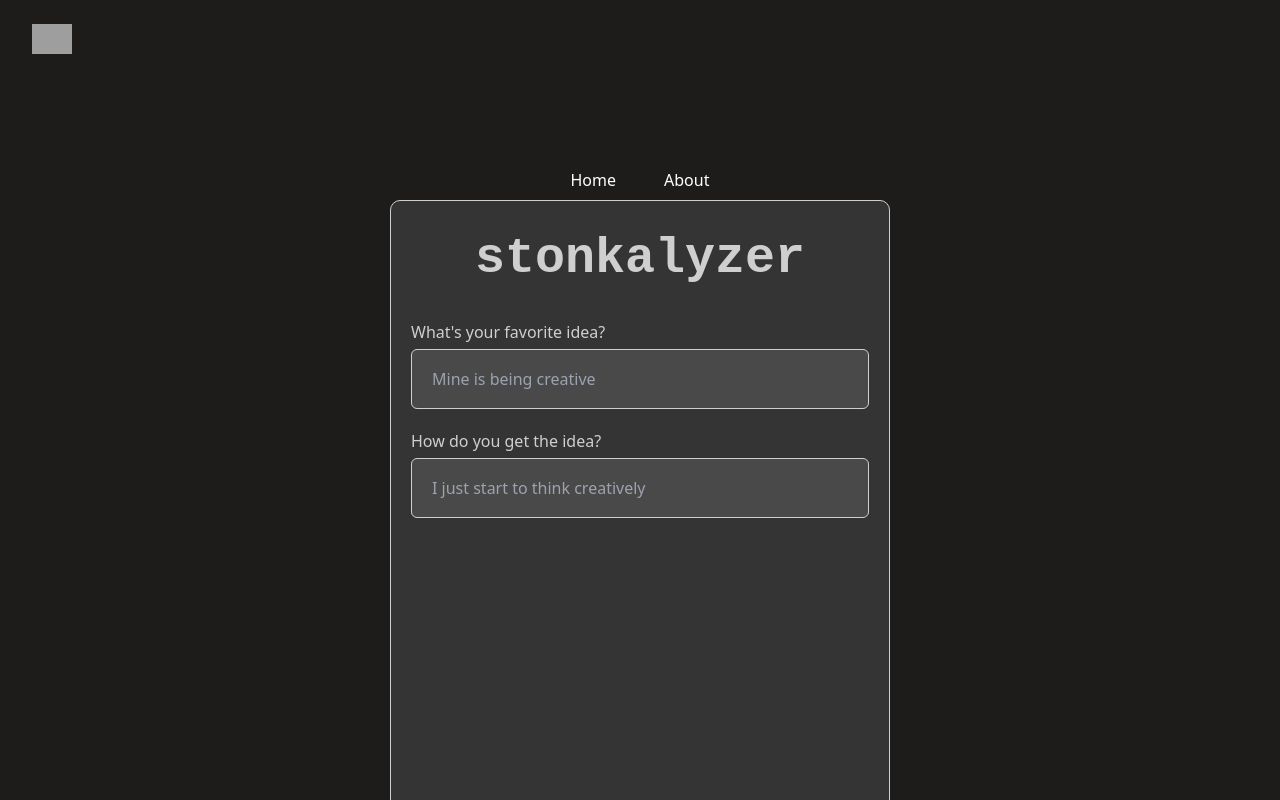
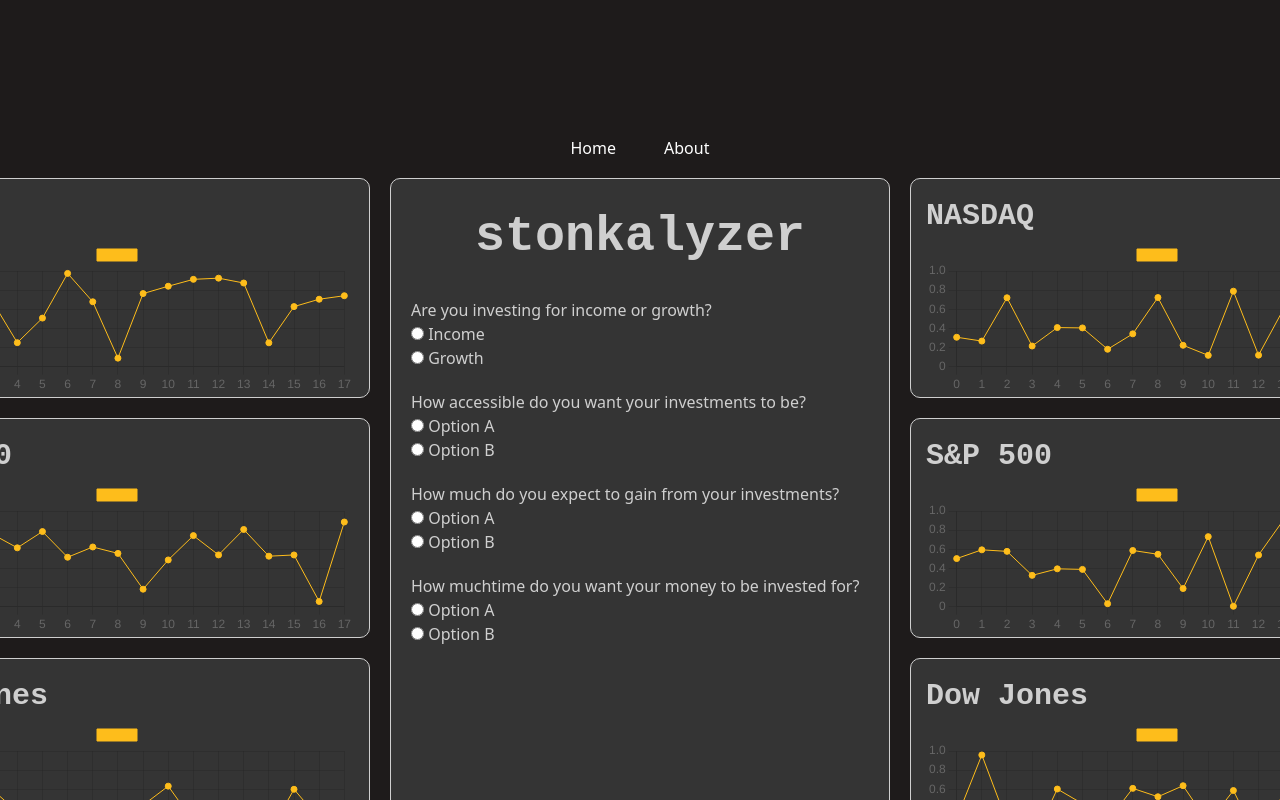
Before and after one commit to MihirSahu/Stonkalyzer, a Next.js app in the folder stonkalyzer/: page /start in a window 1280 px wide. Shown: the top 800 px of the page. Built offline with nearby package versions, Linux system fonts and the light colour scheme; grey boxes are pictures that could not be loaded.

Commit message:
📈Added MiniStock gropus

```diff
--- a/stonkalyzer/src/components/Form.tsx
+++ b/stonkalyzer/src/components/Form.tsx
@@ -10,7 +10,7 @@ const ShortQuestion = (props: {
     <>
       <span>{props.question || "What is your favorite color?"}</span>
       <input
-        placeholder={props.placeholder || "Red"}
+        placeholder={props.placeholder || ""}
         style={{
           display: "block",
           borderRadius: 6,
@@ -32,20 +32,61 @@ const ShortQuestion = (props: {
   );
 };
 
+const MCQuestion = (props: {
+  question?: string;
+  options?: string[];
+  qid: number;
+  onChange: (str: string, index: number) => void;
+}) => {
+  const getRadios = () => {
+    const arr: JSX.Element[] = [];
+    props.options?.forEach((o) => {
+      arr.push(
+        <p>
+          <input type="radio" name={`${props.qid}`} />
+          {` ${o}`}
+        </p>
+      );
+    });
+    return arr;
+  };
+  return (
+    <div style={{ marginBottom: 20 }}>
+      <span>{props.question || "What is your favorite color?"}</span>
+      <br />
+      {getRadios()}
+    </div>
+  );
+};
+
 const Form = () => {
   type questioninfo = {
     question?: string;
     placeholder?: string;
+    qType: "SHORT" | "RADIO";
+    options?: string[];
   };
 
   const questionInfo: questioninfo[] = [
     {
-      question: "What's your favorite idea?",
-      placeholder: "Mine is being creative",
+      qType: "RADIO",
+      question: "Are you investing for income or growth?",
+      options: ["Income", "Growth"],
     },
     {
-      question: "How do you get the idea?",
-      placeholder: "I just start to think creatively",
+      qType: "RADIO",
+      question: "How accessible do you want your investments to be?",
+      options: ["Option A", "Option B"],
+    },
+    {
+      qType: "RADIO",
+      question: "How much do you expect to gain from your investments?",
+      options: ["Option A", "Option B"],
+    },
+    {
+      qType: "RADIO",
+      question: "How muchtime do you want your money to be invested for?",
+      options: ["Option A", "Option B"],
     },
   ];
 
@@ -59,12 +100,15 @@ const Form = () => {
     const questionComponents: JSX.Element[] = [];
     for (let i = 0; i < questionInfo.length; i++) {
       const curQuestionInfo = questionInfo[i];
+      const CurQuestion =
+        curQuestionInfo.qType === "SHORT" ? ShortQuestion : MCQuestion;
       questionComponents.push(
-        <ShortQuestion
+        <CurQuestion
           key={i}
           question={curQuestionInfo.question}
           placeholder={curQuestionInfo.placeholder}
           qid={i}
+          options={curQuestionInfo.options}
           onChange={(str, i) => {
             formData[i] = str;
             setFormData(formData);
@@ -89,6 +133,7 @@ const Form = () => {
         textAlign: "center",
         display: "flex",
         flexDirection: "column",
+        margin: 10,
       }}
     >
       <h1
--- a/stonkalyzer/src/components/Header.tsx
+++ b/stonkalyzer/src/components/Header.tsx
@@ -13,7 +13,7 @@ const Header = () => {
 
   return (
     <>
-      <header className="flex flex-row justify-start mt-8 mx-6">
+      <header className="flex flex-row justify-start mx-6 md:hidden">
         <div className="flex justify-center self-start absolute top-6 left-8">
           <button onClick={() => setNavActive(!navActive)}>
             <Image
--- a/stonkalyzer/src/components/LineChart.tsx
+++ b/stonkalyzer/src/components/LineChart.tsx
@@ -2,30 +2,25 @@ import React from "react";
 import { Line } from "react-chartjs-2";
 import { Chart as ChartJS, CategoryScale } from "chart.js/auto";
 import { useState } from "react";
+import { ChartData } from "chart.js";
 
 ChartJS.register(CategoryScale);
 
-function LineChart( props:{coordinates: any[], xlabel:string} ) {
-  const [graphData, _] = useState({
+function LineChart(props: { coordinates: any[]; xlabel: string }) {
+  const [graphData, _] = useState<ChartData<"line", any[], any>>({
     labels: props.coordinates.map((data) => data.xData),
     datasets: [
       {
         label: props.xlabel,
         data: props.coordinates.map((data) => data.yData),
-        backgroundColor: [
-          "rgba(75,192,192,1)",
-          "#ecf0f1",
-          "#50AF95",
-          "#f3ba2f",
-          "#2a71d0",
-        ],
-        borderColor: "white",
-        borderWidth: 2,
+        backgroundColor: ["#FEBD1B"],
+        borderColor: "#FEBD1B",
+        borderWidth: 1,
       },
     ],
   });
 
-  return <Line data={graphData} />;
+  return <Line data={graphData} height={100} />;
 }
 
 export default LineChart;
--- /dev/null
+++ b/stonkalyzer/src/components/MiniStock.tsx
@@ -0,0 +1,82 @@
+import { stock } from "@/util/api";
+import LineChart from "./LineChart";
+
+const MiniStock = (props: {
+  label: string;
+  symbol: "NDAQ" | "SPY" | "DJIA";
+}) => {
+  const UserData = [
+    {
+      id: 1,
+      year: 2016,
+      userGain: 80000,
+      userLost: 823,
+    },
+    {
+      id: 2,
+      year: 2017,
+      userGain: 45677,
+      userLost: 345,
+    },
+    {
+      id: 3,
+      year: 2018,
+      userGain: 78888,
+      userLost: 555,
+    },
+    {
+      id: 4,
+      year: 2019,
+      userGain: 90000,
+      userLost: 4555,
+    },
+    {
+      id: 5,
+      year: 2020,
+      userGain: 4300,
+      userLost: 234,
+    },
+  ];
+
+  const theing = () => {
+    const arr = [];
+    for (let i = 0; i < 18; i++) {
+      arr.push({
+        xData: i,
+        yData: Math.random() * 1,
+      });
+    }
+    return arr;
+  };
+  return (
+    <div
+      style={{
+        height: 220,
+        width: 500,
+        backgroundColor: "#343434",
+        padding: 15,
+        borderRadius: 10,
+        borderWidth: 1,
+        borderColor: "#CFCFCF",
+        textAlign: "left",
+        display: "flex",
+        flexDirection: "column",
+        margin: 10,
+      }}
+    >
+      <span
+        style={{
+          fontFamily: "monospace",
+          fontSize: 30,
+          color: "#CFCFCF",
+          fontWeight: "bold",
+        }}
+      >
+        {props.label}
+      </span>
+      <LineChart coordinates={theing()} xlabel={""} />
+    </div>
+  );
+};
+
+export default MiniStock;
--- a/stonkalyzer/src/pages/start.tsx
+++ b/stonkalyzer/src/pages/start.tsx
@@ -1,9 +1,20 @@
 import Form from "@/components/Form";
+import MiniStock from "@/components/MiniStock";
 
 export const start = () => {
   return (
-    <div>
+    <div style={{ flexDirection: "row", display: "flex" }}>
+      <div style={{ display: "flex", flexDirection: "column" }}>
+        <MiniStock label="NASDAQ" symbol="NDAQ" />
+        <MiniStock label="S&P 500" symbol="SPY" />
+        <MiniStock label="Dow Jones" symbol="DJIA" />
+      </div>
       <Form />
+      <div style={{ display: "flex", flexDirection: "column" }}>
+        <MiniStock label="NASDAQ" symbol="NDAQ" />
+        <MiniStock label="S&P 500" symbol="SPY" />
+        <MiniStock label="Dow Jones" symbol="DJIA" />
+      </div>
     </div>
   );
 };
--- a/stonkalyzer/src/styles/Home.module.css
+++ b/stonkalyzer/src/styles/Home.module.css
@@ -294,5 +294,5 @@
 .headerButton:focus,
 .headerButton:active {
   color: #1e1b1b;
-  background-color: #ffffff;
+  background-color: #febd1b;
 }
--- a/stonkalyzer/src/util/api.ts
+++ b/stonkalyzer/src/util/api.ts
@@ -1,8 +1,6 @@
-const finnhub = require('finnhub');
-
+const finnhub = require("finnhub");
 
 export const stock = (stock_symbol: string) => {
-
   /*
     c - Current price
     d - Change
@@ -13,14 +11,14 @@ export const stock = (stock_symbol: string) => {
     pc - Previous close price
     */
 
-    const api_key = finnhub.ApiClient.instance.authentications['api_key'];
-    api_key.apiKey = "cfaoctiad3i65pt1ir1gcfaoctiad3i65pt1ir20" // Replace this
-    const finnhubClient = new finnhub.DefaultApi()
+  const api_key = finnhub.ApiClient.instance.authentications["api_key"];
+  api_key.apiKey = "cfaoctiad3i65pt1ir1gcfaoctiad3i65pt1ir20"; // Replace this
+  const finnhubClient = new finnhub.DefaultApi();
 
-    finnhubClient.quote("AAPL", (error, data, response) => {
+  finnhubClient.quote(stock_symbol, (error: any, data: any, response: any) => {
     if (error) {
       throw error;
     }
     console.log(data);
   });
-}
+};
```
Also changed, not shown: 1 other file (tests, documents, lock files or other folders). Lines whose indentation alone changed are shown as unchanged.
